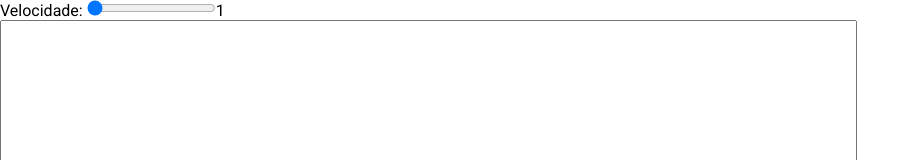
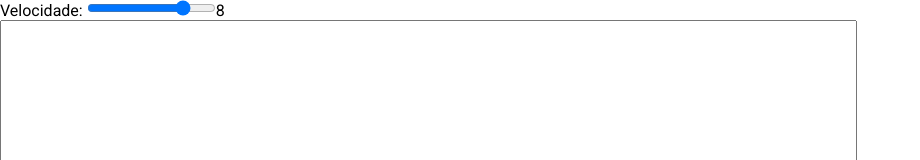
Before and after one commit to joilsonLeal/engine-speech, a React (Create React App) app: page / in a window 1280 px wide. Shown: the top 160 px of the page, without its empty margins (0-920 px from the left). Built offline with nearby package versions, Linux system fonts and the light colour scheme.

Commit message:
feature: change speed default value to 8, add pause and resume

```diff
--- a/src/components/Speech/index.tsx
+++ b/src/components/Speech/index.tsx
@@ -5,22 +5,26 @@ import { Container } from './styles'
 
 const Speech: React.FC = () => {
     const utterance = new SpeechSynthesisUtterance();
-    const [ rate, setRate ] = useState('1');
+    const [ rate, setRate ] = useState('8');
     const [ text, setText ] = useState('');
 
     const changeRate = (value: string) => {
         setRate(parseFloat(value).toFixed(0));
     }
 
-
-
     const startSpeech = () => {
         utterance.text = text;
         utterance.lang = 'pt-BR';
         utterance.rate = parseInt(rate);
-        utterance.pitch = parseFloat(pitch);
-        utterance.volume = parseFloat(volume);
         speechSynthesis.speak(utterance);
+    }
+
+    const pauseSpeech = () => {
+        speechSynthesis.pause();
+    }
+
+    const resumeSpeech = () => {
+        speechSynthesis.resume();
     }
 
     return (
@@ -30,7 +34,7 @@ const Speech: React.FC = () => {
                 <div className="options">
                     <div>
                         <label htmlFor="rate">Velocidade: </label>
-                        <input id="rate" type="range" min="1" max="10" step="1" defaultValue="1" onChange={e => changeRate(e.target.value)} />
+                        <input id="rate" type="range" min="1" max="10" step="1" defaultValue="8" onChange={e => changeRate(e.target.value)} />
                         <span id="rate-text">{rate}</span>
                     </div>
                 </div>
@@ -40,8 +44,8 @@ const Speech: React.FC = () => {
                 </div>
                 <div>
                     <button id="speech-button" onClick={startSpeech}>Speech</button>
-                    <button id="pause-button">Pause</button>
-                    <button id="resume-button">Resume</button>
+                    <button id="pause-button" onClick={pauseSpeech}>Pause</button>
+                    <button id="resume-button" onClick={resumeSpeech}>Resume</button>
                 </div>
                 </div>
             </div>
```
